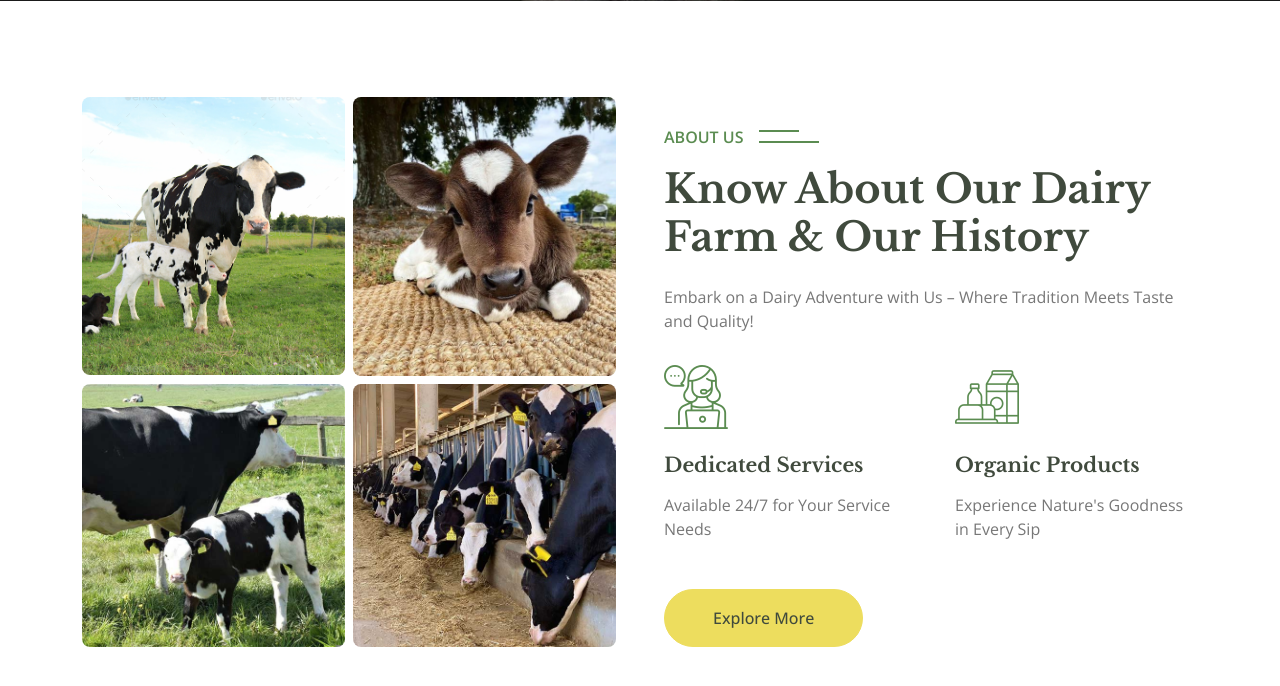
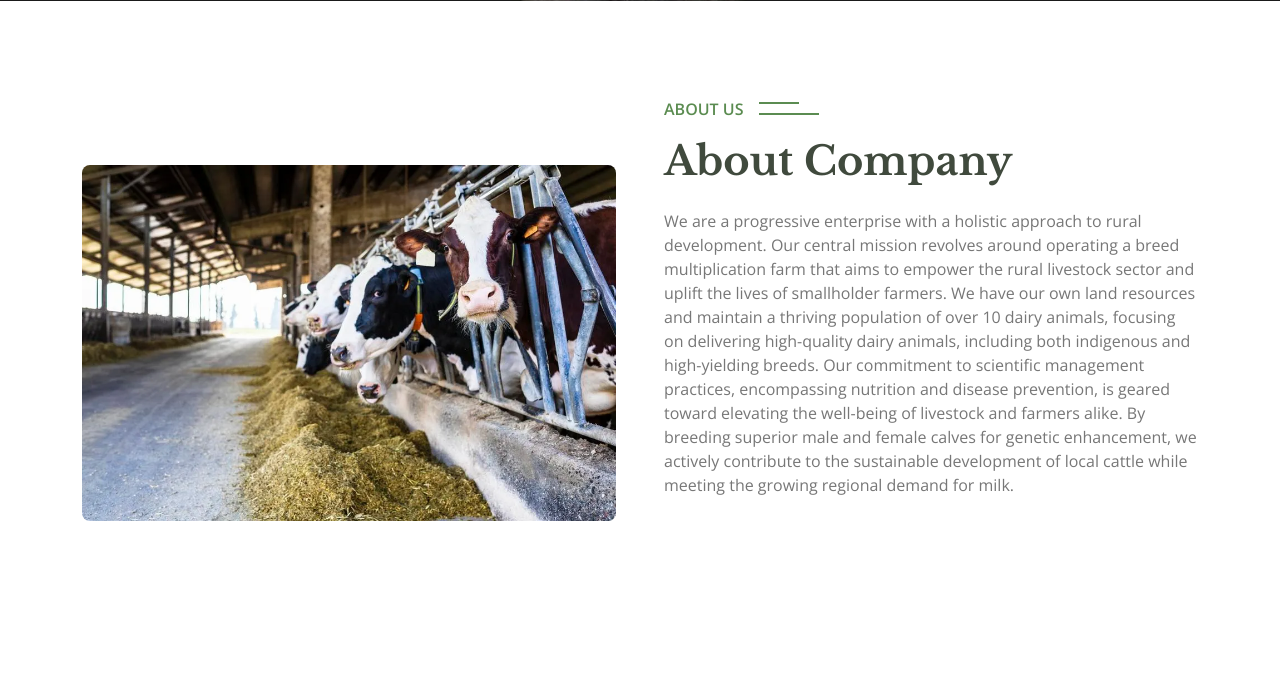
Before and after one commit to 100rabh999/Babuji-Dairy-Farm-website, a plain HTML site: page about.html in a window 1280 px wide. Shown: the part 413-1099 px from the top of the page. Drawn offline with nearby package versions, Linux system fonts and the light colour scheme.

Commit message:
new content update

```diff
--- a/about.html
+++ b/about.html
@@ -93,38 +93,13 @@
     <div class="container">
         <div class="row g-5 align-items-end">
             <div class="col-lg-6">
-                <div class="row g-2">
-                    <div class="col-6 position-relative wow fadeIn" data-wow-delay="0.7s">
-                        <img class="img-fluid rounded" src="img/farm.jpeg">
-                    </div>
-                    <div class="col-6 wow fadeIn" data-wow-delay="0.1s">
-                        <img class="img-fluid rounded" src="img/Service-1.png">
-                    </div>
-                    <div class="col-6 wow fadeIn" data-wow-delay="0.3s">
-                        <img class="img-fluid rounded" src="img/service-2.jpg">
-                    </div>
-                    <div class="col-6 wow fadeIn" data-wow-delay="0.5s">
-                        <img class="img-fluid rounded" src="img/service-3.jpg">
-                    </div>
-                </div>
-            </div>
+                <img class="img-fluid rounded" src="img/cow.webp" alt="">
+
+        </div>
             <div class="col-lg-6 wow fadeIn" data-wow-delay="0.5s">
                 <p class="section-title bg-white text-start text-primary pe-3">About Us</p>
-                <h1 class="mb-4">Know About Our Dairy Farm & Our History</h1>
-                <p class="mb-4">Embark on a Dairy Adventure with Us – Where Tradition Meets Taste and Quality!</p>
-                <div class="row g-5 pt-2 mb-5">
-                    <div class="col-sm-6">
-                        <img class="img-fluid mb-4" src="img/service.png" alt="">
-                        <h5 class="mb-3">Dedicated Services</h5>
-                        <span>Available 24/7 for Your Service Needs</span>
-                    </div>
-                    <div class="col-sm-6">
-                        <img class="img-fluid mb-4" src="img/product.png" alt="">
-                        <h5 class="mb-3">Organic Products</h5>
-                        <span>Experience Nature's Goodness in Every Sip</span>
-                    </div>
-                </div>
-                <a class="btn btn-secondary rounded-pill py-3 px-5" href="">Explore More</a>
+                <h1 class="mb-4">About Company</h1>
+                <p class="mb-4">We are a progressive enterprise with a holistic approach to rural development. Our central mission revolves around operating a breed multiplication farm that aims to empower the rural livestock sector and uplift the lives of smallholder farmers. We have our own land resources and maintain a thriving population of over 10 dairy animals, focusing on delivering high-quality dairy animals, including both indigenous and high-yielding breeds. Our commitment to scientific management practices, encompassing nutrition and disease prevention, is geared toward elevating the well-being of livestock and farmers alike. By breeding superior male and female calves for genetic enhancement, we actively contribute to the sustainable development of local cattle while meeting the growing regional demand for milk.</p>
             </div>
         </div>
     </div>
@@ -144,7 +119,7 @@
                     <div class="col-sm-8">
                         <h2 class="text-white mb-3">We Sell Best Dairy Products</h2>
                         <p class="text-white mb-4"> Experience Dairy Excellence – Where Every Bite is a Symphony of Freshness!</p>
-                        <a class="btn btn-secondary rounded-pill py-2 px-4" href="">Read More</a>
+
                     </div>
                 </div>
             </div>
@@ -156,7 +131,7 @@
                     <div class="col-sm-8">
                         <h2 class="text-white mb-3">We Deliver Fresh Mild Worldwide</h2>
                         <p class="text-white mb-4">Experience the freshness with every delivery. Our commitment to freshness ensures a delightful experience every time.</p>
-                        <a class="btn btn-secondary rounded-pill py-2 px-4" href="">Read More</a>
+
                     </div>
                 </div>
             </div>
```
Also changed, not shown: feature.html (+2 -2 lines), index.html (+6 -8 lines), product.html (+2 -2 lines), service.html (+2 -2 lines), img/cow.webp (added), img/dairy-products.png (added).
